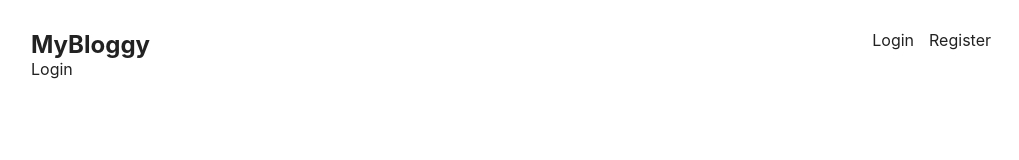
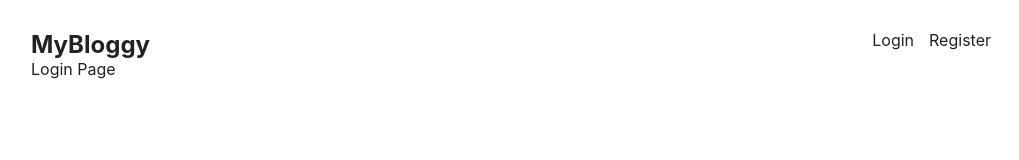
Before and after one commit to Matiasbenites/MERN-blog, a React (Create React App) app: page /login in a window 1280 px wide. Shown: the top 160 px of the page, without its empty margins (129-1148 px from the left). Built offline with nearby package versions, Linux system fonts and the light colour scheme.

Commit message:
feat:LoginPage created

```diff
--- a/src/App.js
+++ b/src/App.js
@@ -3,13 +3,14 @@
 import "./App.css";
 import Layout from "./Components/Layout";
 import IndexPage from "./Pages/IndexPage";
+import LoginPage from "./Pages/LoginPage";
 
 function App() {
   return (
     <Routes>
       <Route path="/" element={<Layout />}>
         <Route index element={<IndexPage />} />
-        <Route path={"/login"} element={<div>Login</div>} />
+        <Route path={"/login"} element={<LoginPage />} />
       </Route>
     </Routes>
   );
--- /dev/null
+++ b/src/Pages/LoginPage.js
@@ -0,0 +1,5 @@
+export default function LoginPage() {
+  return <div>
+    Login Page
+  </div>;
+}
```
